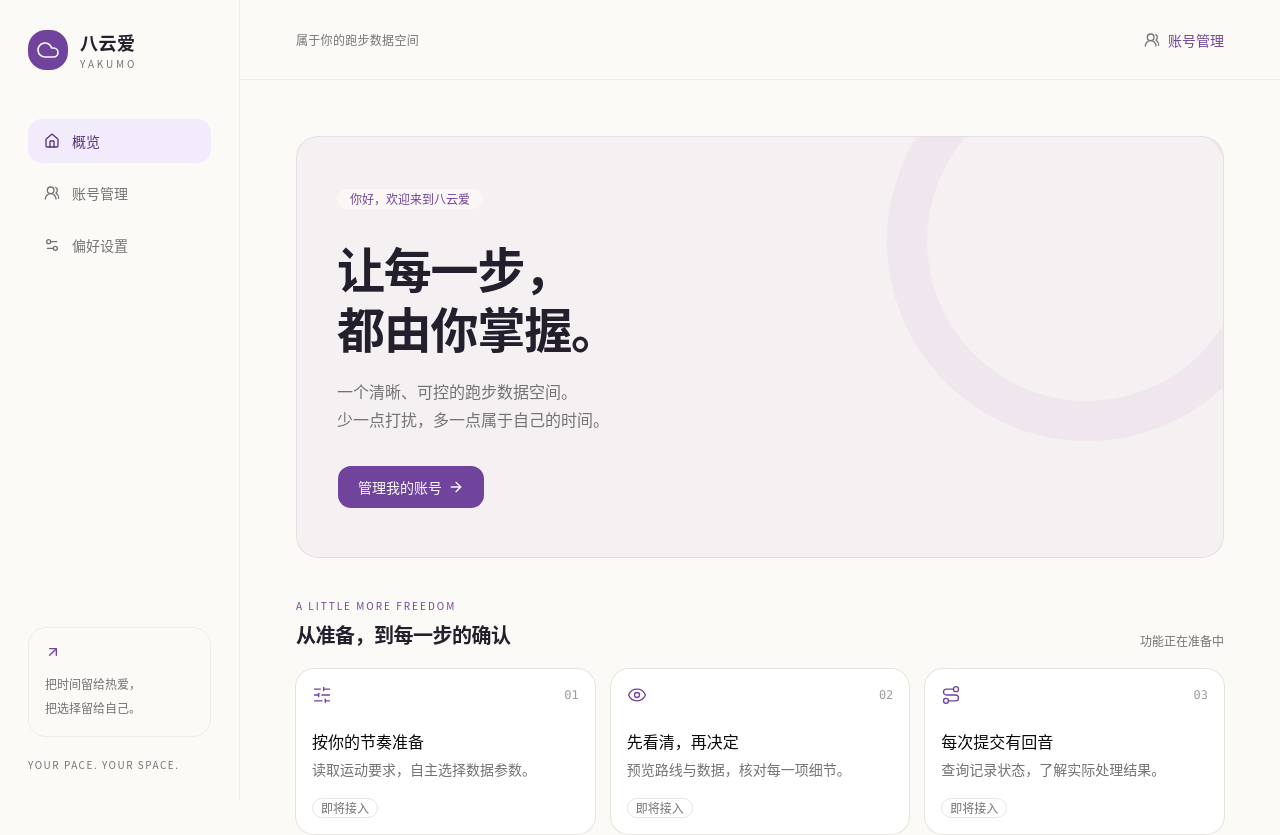
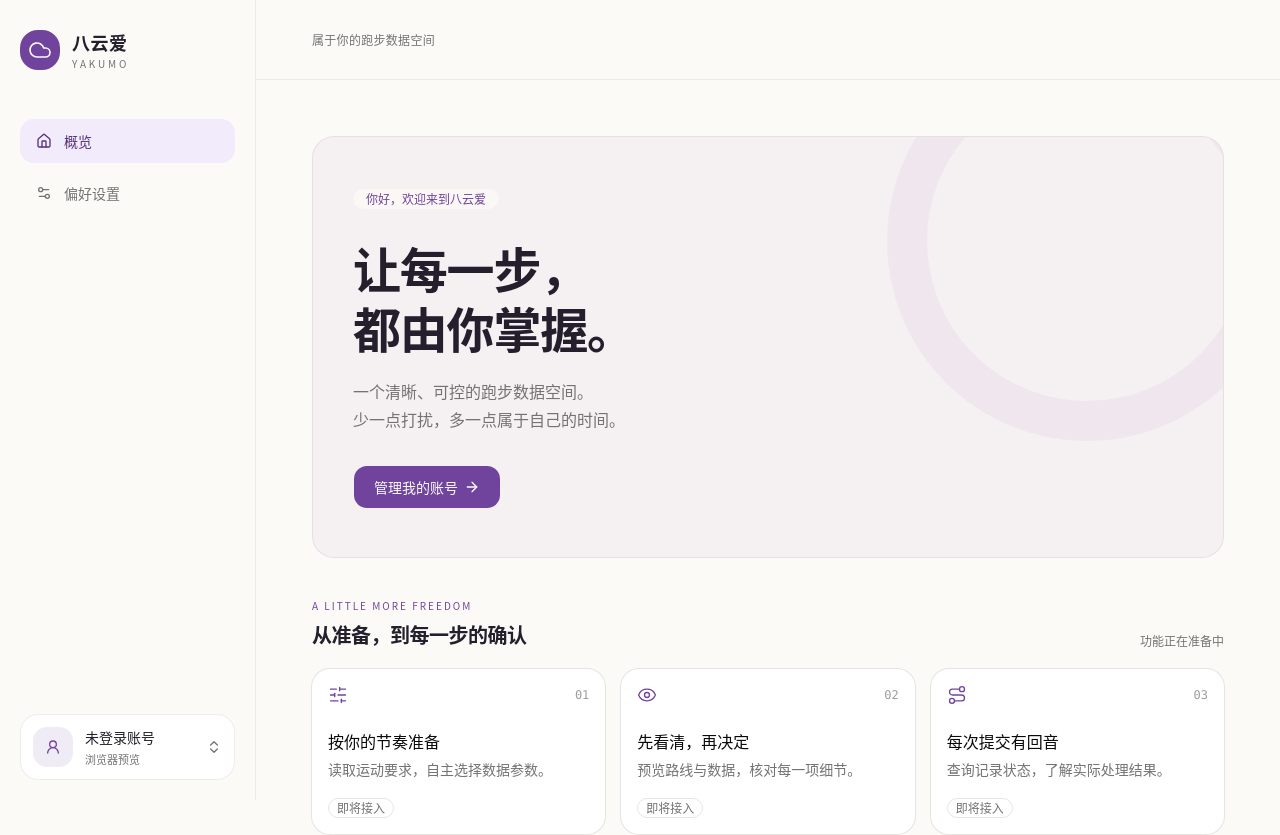
Before and after one commit to noctisynth/Yakumo, a React (Vite) app: page / in a window 1280 px wide. Shown: the top 835 px of the page. Built offline with nearby package versions, Linux system fonts and the light colour scheme.

Commit message:
fix: move account switching into sidebar footer card

```diff
--- a/src/components/account-switcher.tsx
+++ b/src/components/account-switcher.tsx
@@ -1,60 +1,160 @@
-import { UsersRound } from 'lucide-react';
+import {
+  Check,
+  ChevronsUpDown,
+  LoaderCircle,
+  Plus,
+  Settings2,
+  UserRound,
+} from 'lucide-react';
+import { DropdownMenu } from 'radix-ui';
 import { Link } from 'react-router';
 import { useAccounts } from '@/hooks/use-accounts';
+import { cn } from '@/lib/utils';
 import { nativeAccountsAvailable } from '@/services/account-service';
 
+function AccountAvatar({
+  username,
+  className,
+}: {
+  username?: string;
+  className?: string;
+}) {
+  return (
+    <span
+      aria-hidden='true'
+      className={cn(
+        'flex size-10 shrink-0 items-center justify-center rounded-xl bg-primary/10 text-sm font-semibold text-primary',
+        className,
+      )}
+    >
+      {username ? (
+        Array.from(username)[0]?.toLocaleUpperCase()
+      ) : (
+        <UserRound className='size-4' />
+      )}
+    </span>
+  );
+}
+
+const itemClassName =
+  'flex cursor-default items-center gap-3 rounded-lg px-3 py-2.5 text-sm outline-none select-none data-highlighted:bg-accent data-highlighted:text-accent-foreground data-disabled:pointer-events-none data-disabled:opacity-45';
+
 export function AccountSwitcher() {
-  const { accounts, activeId, pending, switchAccount } = useAccounts();
+  const { accounts, activeId, pending, initialized, error, switchAccount } =
+    useAccounts();
+  const active = accounts.find((account) => account.id === activeId);
+  const status = !nativeAccountsAvailable
+    ? '浏览器预览'
+    : pending
+      ? '正在处理…'
+      : error && !initialized
+        ? '账号读取失败'
+        : active?.expired
+          ? '登录已过期'
+          : (active?.schoolName ?? '添加你的学校账号');
 
   return (
-    <div className='flex min-w-0 items-center gap-2'>
-      <UsersRound
+    <DropdownMenu.Root>
+      <DropdownMenu.Trigger asChild>
+        <button
+          type='button'
+          aria-label={`当前账号：${active?.username ?? '未登录'}，打开账号菜单`}
+          disabled={pending}
+          className='flex w-full min-w-0 items-center gap-3 rounded-2xl border border-border/70 bg-card p-3 text-left transition-colors outline-none hover:bg-accent/70 focus-visible:ring-2 focus-visible:ring-ring data-[state=open]:bg-accent disabled:opacity-60'
+        >
+          <AccountAvatar username={active?.username} />
+          <span className='min-w-0 flex-1'>
+            <span className='block truncate text-sm font-medium'>
+              {active?.username ?? '未登录账号'}
+            </span>
+            <span
+              className={cn(
+                'mt-1 block truncate text-[11px]',
+                active?.expired ? 'text-destructive' : 'text-muted-foreground',
+              )}
+            >
+              {status}
+            </span>
+          </span>
+          {pending ? (
+            <LoaderCircle
+              className='size-4 shrink-0 animate-spin text-muted-foreground'
+              aria-hidden='true'
+            />
+          ) : (
+            <ChevronsUpDown
               className='size-4 shrink-0 text-muted-foreground'
               aria-hidden='true'
             />
+          )}
+        </button>
+      </DropdownMenu.Trigger>
+      <DropdownMenu.Portal>
+        <DropdownMenu.Content
+          side='top'
+          align='start'
+          sideOffset={8}
+          collisionPadding={12}
+          className='z-50 max-h-[min(28rem,var(--radix-dropdown-menu-content-available-height))] w-72 max-w-[calc(100vw-1.5rem)] overflow-y-auto rounded-2xl border border-border bg-popover p-1.5 text-popover-foreground shadow-lg outline-none'
+        >
+          <DropdownMenu.Label className='px-3 py-2 text-[11px] font-medium text-muted-foreground'>
+            切换账号 · {accounts.length} 个已保存
+          </DropdownMenu.Label>
           {accounts.length ? (
-        <>
-          <label className='sr-only' htmlFor='current-account'>
-            当前账号
-          </label>
-          <select
-            id='current-account'
-            value={activeId ?? ''}
-            disabled={pending}
-            onChange={(event) => {
-              void switchAccount(event.target.value);
+            accounts.map((account) => (
+              <DropdownMenu.Item
+                key={account.id}
+                disabled={pending || account.expired}
+                onSelect={() => {
+                  if (account.id !== activeId) void switchAccount(account.id);
                 }}
-            className='h-9 w-32 min-w-0 rounded-lg border border-input bg-background px-2 text-sm outline-none focus-visible:ring-2 focus-visible:ring-ring disabled:opacity-50 sm:w-44'
+                className={itemClassName}
+                aria-label={`切换到 ${account.username}${account.expired ? '，登录已过期' : ''}`}
               >
-            <option value='' disabled>
-              选择当前账号
-            </option>
-            {accounts.map((account) => (
-              <option
-                key={account.id}
-                value={account.id}
-                disabled={account.expired}
-              >
+                <AccountAvatar
+                  username={account.username}
+                  className='size-8 rounded-lg text-xs'
+                />
+                <span className='min-w-0 flex-1'>
+                  <span className='block truncate font-medium'>
                     {account.username}
-                {account.expired ? ' · 已过期' : ''}
-              </option>
-            ))}
-          </select>
-          <Link
-            to='/accounts'
-            className='shrink-0 text-xs text-primary underline-offset-4 hover:underline'
-          >
-            管理
+                  </span>
+                  <span className='mt-0.5 block truncate text-[11px] text-muted-foreground'>
+                    {account.expired
+                      ? '登录已过期，请重新登录'
+                      : account.schoolName}
+                  </span>
+                </span>
+                {account.id === activeId && (
+                  <Check
+                    className='size-4 shrink-0 text-primary'
+                    aria-label='当前账号'
+                  />
+                )}
+              </DropdownMenu.Item>
+            ))
+          ) : (
+            <p className='px-3 py-4 text-xs leading-6 text-muted-foreground'>
+              {error
+                ? '暂时无法读取账号，请到账号管理重试。'
+                : '添加账号后，即可在这里快速切换。'}
+            </p>
+          )}
+          <DropdownMenu.Separator className='my-1 h-px bg-border' />
+          <DropdownMenu.Item asChild className={itemClassName}>
+            <Link to='/accounts'>
+              <Plus className='size-4' aria-hidden='true' />
+              添加账号
             </Link>
-        </>
-      ) : (
-        <Link
-          to='/accounts'
-          className='text-sm text-primary underline-offset-4 hover:underline'
-        >
-          {nativeAccountsAvailable ? '添加账号' : '账号管理'}
+          </DropdownMenu.Item>
+          <DropdownMenu.Item asChild className={itemClassName}>
+            <Link to='/accounts'>
+              <Settings2 className='size-4' aria-hidden='true' />
+              管理账号
             </Link>
-      )}
-    </div>
+          </DropdownMenu.Item>
+        </DropdownMenu.Content>
+      </DropdownMenu.Portal>
+    </DropdownMenu.Root>
   );
 }
--- a/src/components/app-layout.tsx
+++ b/src/components/app-layout.tsx
@@ -1,10 +1,4 @@
-import {
-  ArrowUpRight,
-  Cloud,
-  House,
-  Settings2,
-  UsersRound,
-} from 'lucide-react';
+import { Cloud, House, Settings2 } from 'lucide-react';
 import { NavLink, Outlet, useLocation } from 'react-router';
 
 import { AccountSwitcher } from '@/components/account-switcher';
@@ -14,7 +8,6 @@ import { usePreferencesStore } from '@/stores/preferences-store';
 
 const navigation = [
   { to: '/', label: '概览', icon: House },
-  { to: '/accounts', label: '账号管理', icon: UsersRound },
   { to: '/settings', label: '偏好设置', icon: Settings2 },
 ];
 
@@ -36,7 +29,7 @@ export function AppLayout() {
         跳到主要内容
       </button>
       <div className='mx-auto flex min-h-svh max-w-[1600px] flex-col md:flex-row'>
-        <aside className='flex shrink-0 flex-col border-b border-border/70 p-5 md:sticky md:top-0 md:h-svh md:w-60 md:border-r md:border-b-0 md:p-7'>
+        <aside className='flex shrink-0 flex-col border-b border-border/70 p-5 md:sticky md:top-0 md:h-svh md:w-64 md:border-r md:border-b-0 md:p-5 md:pt-7'>
           <NavLink
             to='/'
             aria-label='八云爱首页'
@@ -77,21 +70,8 @@ export function AppLayout() {
               </NavLink>
             ))}
           </nav>
-          <div className='mt-auto hidden pt-8 md:block'>
-            <div className='rounded-2xl border border-border/70 p-4'>
-              <ArrowUpRight
-                className='mb-3 size-4 text-primary'
-                aria-hidden='true'
-              />
-              <p className='text-xs leading-6 text-muted-foreground'>
-                把时间留给热爱，
-                <br />
-                把选择留给自己。
-              </p>
-            </div>
-            <p className='mt-5 text-[10px] tracking-[0.15em] text-muted-foreground'>
-              YOUR PACE. YOUR SPACE.
-            </p>
+          <div className='pt-5 md:mt-auto md:pt-8'>
+            <AccountSwitcher />
           </div>
         </aside>
         <div className='min-w-0 flex-1'>
@@ -99,7 +79,6 @@ export function AppLayout() {
             <p className='hidden text-xs tracking-wide text-muted-foreground sm:block'>
               属于你的跑步数据空间
             </p>
-            <AccountSwitcher />
           </header>
           {accountError && location.pathname !== '/accounts' && (
             <div
```
Also changed, not shown: .agents/evidence/accounts-verification.md, .agents/specs/accounts.md, .changes/sidebar-account-card.md (added). Lines whose indentation alone changed are shown as unchanged.
